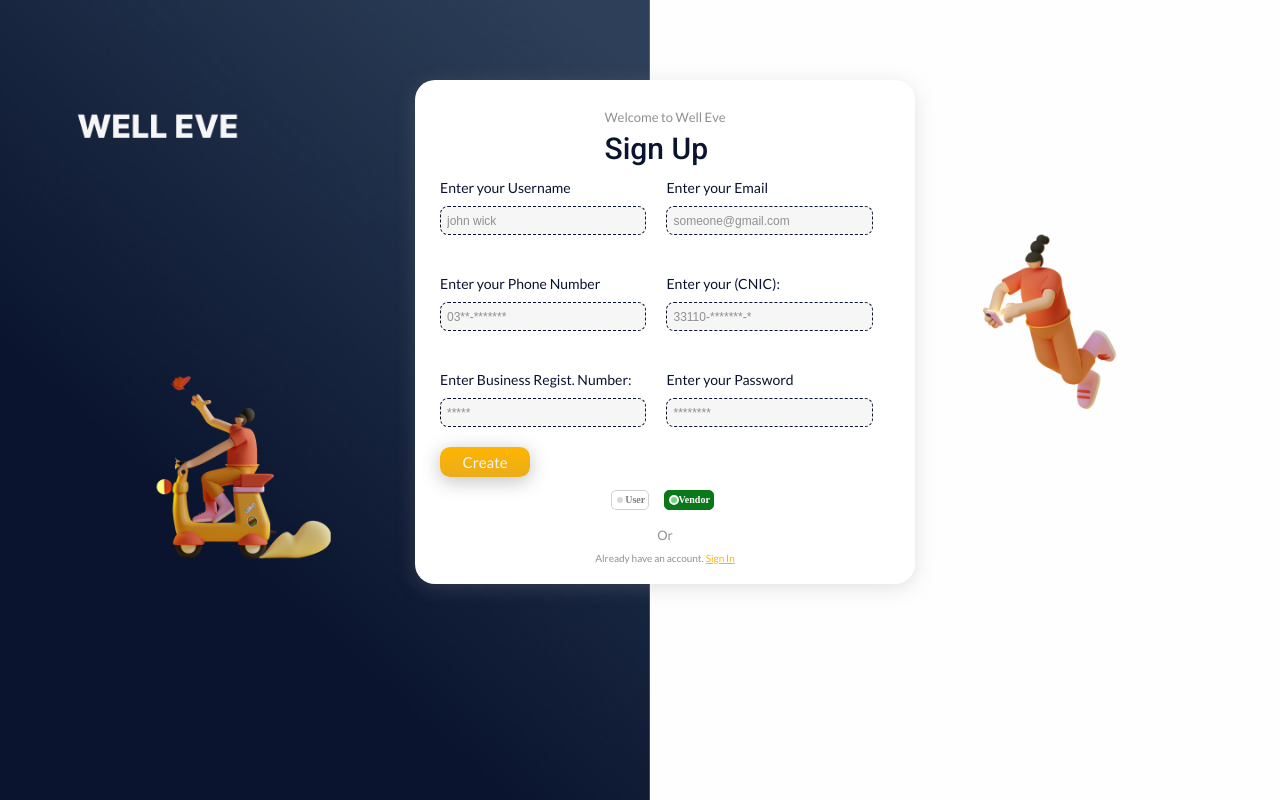
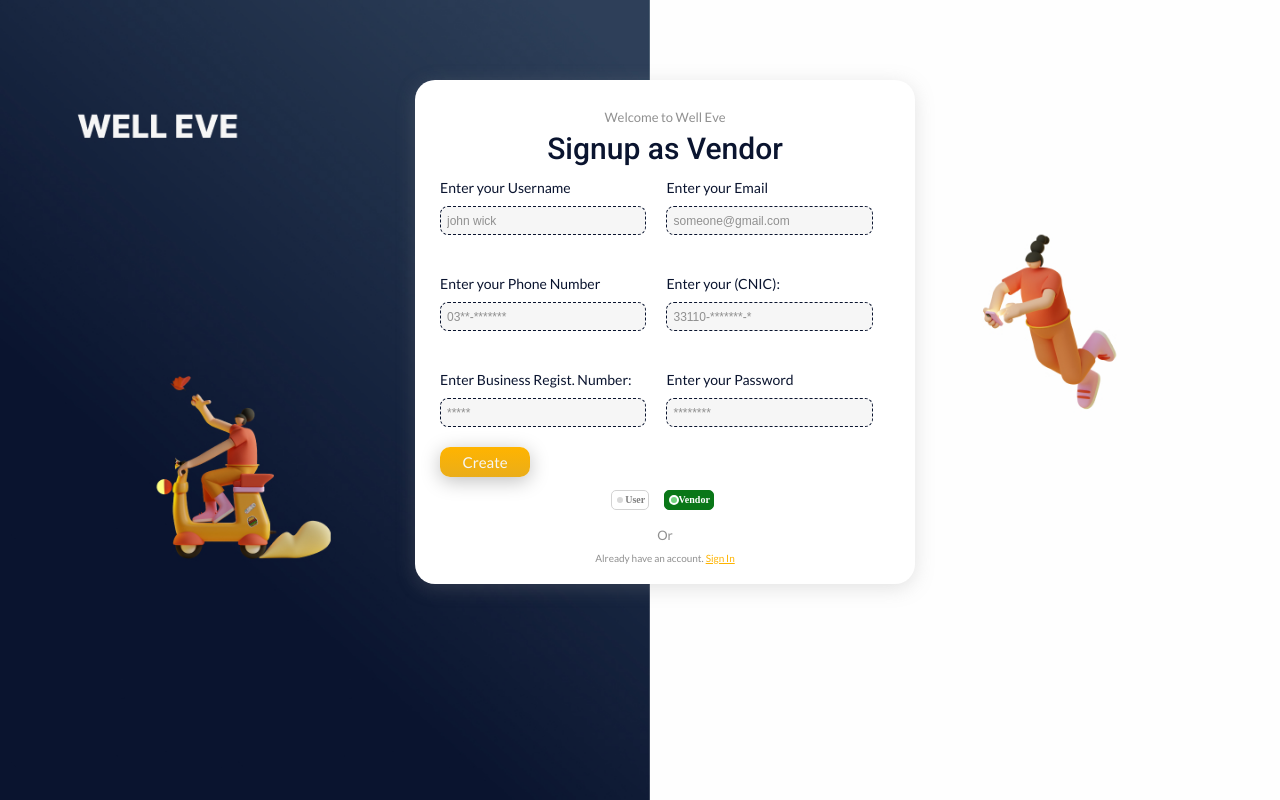
Before and after one commit to ozalt/EVENT-ADVISOR-REACT-PROJECT, a React (Create React App) app in the folder web/: page /signup in a window 1280 px wide. Built offline with nearby package versions, Linux system fonts and the light colour scheme.

Commit message:
final Login....pkka :)

```diff
--- a/web/src/pages/account/SignupHandler.jsx
+++ b/web/src/pages/account/SignupHandler.jsx
@@ -128,7 +128,7 @@ const SignupHandler = () => {
       <div className="mod-field">
         <div className="mod-heading">
           <p>Welcome to Well Eve</p>
-          <h3>Sign Up</h3>
+          <h3>Signup as {isVendor ? 'Vendor' : 'User'}</h3>
         </div>
         <div className="mod-form">
           {isVendor ? (
```
